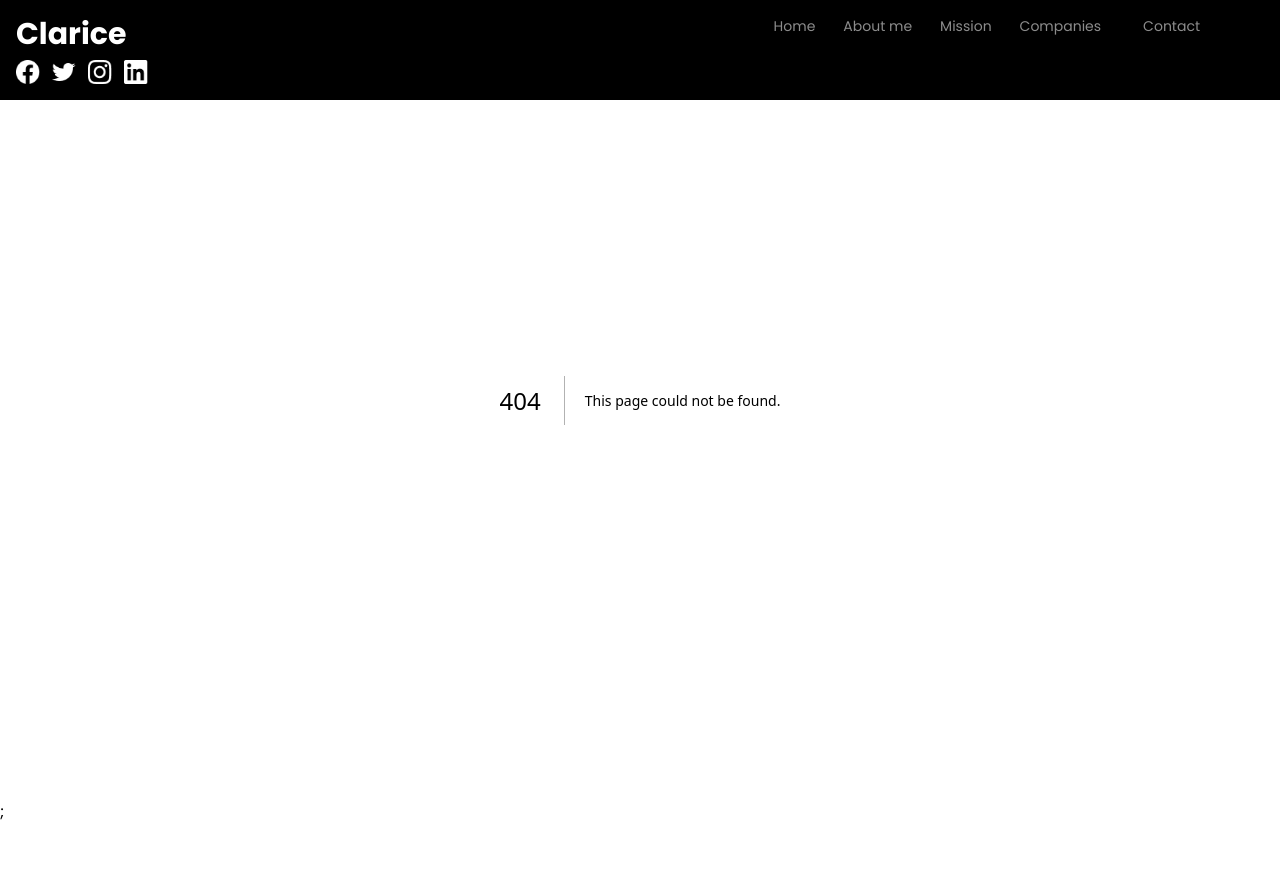
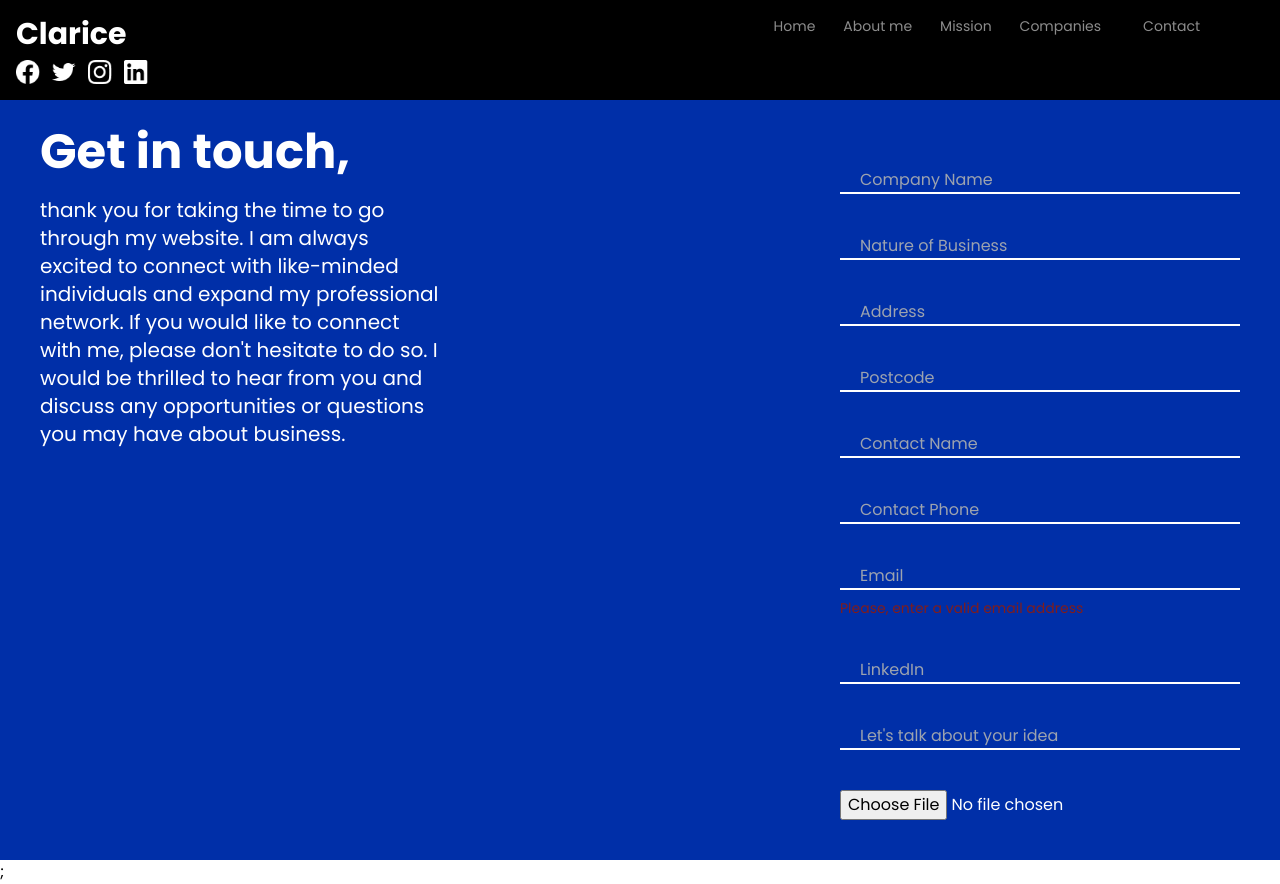
Before and after one commit to Folayimi/Clarice-Portfolio, a Next.js app: page /contact in a window 1280 px wide. Before the commit this address had no page. Before the commit the page ends 824 px from the top, so only its background shows below. Built offline with nearby package versions, Linux system fonts and the light colour scheme; some icons are missing.

Commit message:
made some changes

```diff
--- a/src/components/Contact.jsx
+++ b/src/components/Contact.jsx
@@ -0,0 +1,126 @@
+import { useState } from "react";
+
+const Contact = () => {
+  const [changing, setChanging] = useState(false);
+  const [error, setError] = useState(true);
+  const [valid, setValid] = useState(false);
+  const [userDetails, setUserDetails] = useState({
+    companyName: "",
+    natureOfBusiness: "",
+    address: "",
+    postCode: "",
+    contactName: "",
+    contactPhone: "",
+    email: "",
+    likedIn: "",
+    idea: "",
+    file: "",
+  });
+
+  const Fields = [
+    {
+      name: "companyName",
+      placeHolder: "Company Name",
+      type: "text",
+      required: true,
+    },
+    {
+      name: "natureOfBusiness",
+      placeHolder: "Nature of Business",
+      type: "text",
+      required: true,
+    },
+    {
+      name: "address",
+      placeHolder: "Address",
+      type: "text",
+      required: true,
+    },
+    {
+      name: "postCode",
+      placeHolder: "Postcode",
+      type: "number",
+      required: true,
+    },
+    {
+      name: "contactName",
+      placeHolder: "Contact Name",
+      type: "text",
+      required: true,
+    },
+    {
+      name: "contactPhone",
+      placeHolder: "Contact Phone",
+      type: "number",
+      required: true,
+    },
+    {
+      name: "email",
+      placeHolder: "Email",
+      type: "email",
+      required: true,
+    },
+    {
+      name: "likedIn",
+      placeHolder: "LinkedIn",
+      type: "link",
+      required: true,
+    },
+    {
+      name: "idea",
+      placeHolder: "Let's talk about your idea",
+      type: "text",
+      required: true,
+    },
+  ];
+
+  const handleChange = (e) => {
+    // var file = e.target.files[0];
+    var name = e.target.name;
+    var value = e.target.value;
+    setUserDetails({ ...userDetails, [name]: value });
+    setChanging(!changing);
+  };
+
+  return (
+    <>
+      <div className="flexbs md:flex-col md:justify-start md:items-start md:px-5  pt-32 px-10 bg-[#002FA8] text-primary1 md:pt-20">
+        <div className="cflexss gap-5 w-1/3 md:w-full">
+          <p className="text-5xl font-bold">Get in touch,</p>
+          <p className="text-xl">
+            thank you for taking the time to go through my website. I am always
+            excited to connect with like-minded individuals and expand my
+            professional network. If you would like to connect with me, please
+            don't hesitate to do so. I would be thrilled to hear from you and
+            discuss any opportunities or questions you may have about business.
+          </p>
+        </div>
+        <form className="cflexss w-1/3 md:w-full gap-10 py-10">
+          {Fields.map((field) => {
+            return (
+              <>
+                <div className="cflexss gap-2 w-full">
+                  <input
+                    className="w-full pl-5 border-b-2 bg-transparent border-primary1 focus:outline-none"
+                    name={field.name}
+                    type={field.type}
+                    placeholder={field.placeHolder}
+                    required={field.required}
+                    onChange={handleChange}
+                  />
+                  {field.name === "email" && error && (
+                    <p className="text-red-900 text-sm">
+                      Please, enter a valid email address
+                    </p>
+                  )}
+                </div>
+              </>
+            );
+          })}
+          <input type="file" />
+        </form>
+      </div>
+    </>
+  );
+};
+export default Contact;
--- a/src/components/Enter.jsx
+++ b/src/components/Enter.jsx
@@ -86,7 +86,7 @@ const Enter = () => {
           <div className="flexbm w-full gap-5 md:flex-col md:gap-10">
             <div className="cflexsm ml-14 md:ml-0 gap-5 w-[8em] md:w-[2/3]">
               <Image src={enter1} alt="enter" width="100%" height="100%" />
-              <div className="bg-primary1 rounded-3xl py-2 px-5 text-black font-extrabold cursor-pointer hover:text-primary1 hover:bg-black hover:font-extrabold transition-colors duration-300">
+              <div className="bg-primary1 rounded-3xl py-2 px-5 text-black font-extrabold cursor-pointer hover:text-primary1 hover:border-2 hover:border-primary1 hover:bg-black hover:font-extrabold transition-colors duration-300">
                 Visit
               </div>
             </div>
--- a/src/components/Header.jsx
+++ b/src/components/Header.jsx
@@ -56,7 +56,15 @@ const Header = () => {
             <li className="cursor-pointer flexmm">
               Companies <ChevronDown />
             </li>
-            <li className="cursor-pointer">Contact</li>
+            <li
+              className="cursor-pointer"
+              onClick={() => {
+                router.push("/contact");
+                setMargin(-100);
+              }}
+            >
+              Contact
+            </li>
           </ul>
         </div>
         <div className="cflexss gap-2">
@@ -105,7 +113,14 @@ const Header = () => {
             <li className="cursor-pointer flexmm">
               Companies <ChevronDown />
             </li>
-            <li className="cursor-pointer">Contact</li>
+            <li
+              className="cursor-pointer"
+              onClick={() => {
+                router.push("/contact");
+              }}
+            >
+              Contact
+            </li>
           </ul>
         </div>
         <div
--- /dev/null
+++ b/src/pages/contact/index.js
@@ -0,0 +1,13 @@
+import { Inter } from '@next/font/google'
+import Contact from '@/components/Contact'
+
+const inter = Inter({ subsets: ['latin'] })
+
+export default function Home() {
+
+  return (
+    <>
+      <Contact/>
+    </>
+  )
+}
--- a/src/styles/globals.css
+++ b/src/styles/globals.css
@@ -5,7 +5,7 @@
 @import url('https://fonts.googleapis.com/css2?family=Poppins:ital,wght@0,100;0,200;0,300;0,400;0,500;0,600;0,700;0,800;0,900;1,100;1,200;1,300;1,400;1,500;1,600;1,700;1,800;1,900&display=swap');
 
 .tickets{
-    @apply bg-primary10 shadow-sm shadow-black p-5 flex justify-center items-center gap-3 text-primary1 rounded-2xl
+    @apply bg-primary10 shadow-sm shadow-black p-5 flex justify-center items-center gap-3 text-primary1 rounded-2xl cursor-pointer
 }
 .card{
     @apply flex justify-center items-center gap-3 w-[15em] h-[7em] rounded-2xl cursor-pointer
```
